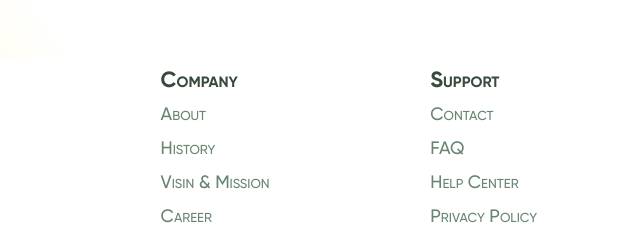
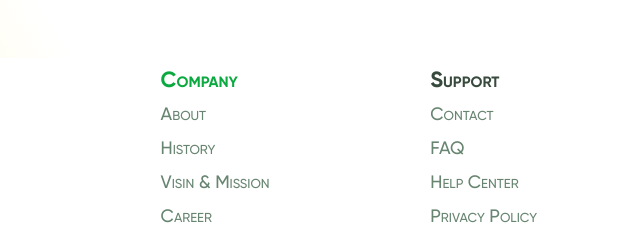
Before and after one commit to Igor280566/mobilegarden, a plain HTML site: page index.html in a window 1280 px wide. In both pictures the pointer is over the link "Company". Shown: the part 3965-4204 px from the top of the page, 355-995 px from the left. Drawn offline with Linux system fonts and the light colour scheme; files whose address does not match are found by name.

Commit message:
create hover for footer

```diff
--- a/css/style.css
+++ b/css/style.css
@@ -698,7 +698,9 @@ background: linear-gradient(28deg, rgba(218,243,218,1) 9%, rgba(255,255,255,0) 3
   font-size: 18px;
   line-height: 34px;
   color: #678570;
-
+ }
+ .footer__list-link:hover {
+  color: #0CA941;
  }
  .footer__list-link--title {
   font-weight: 700;
```
